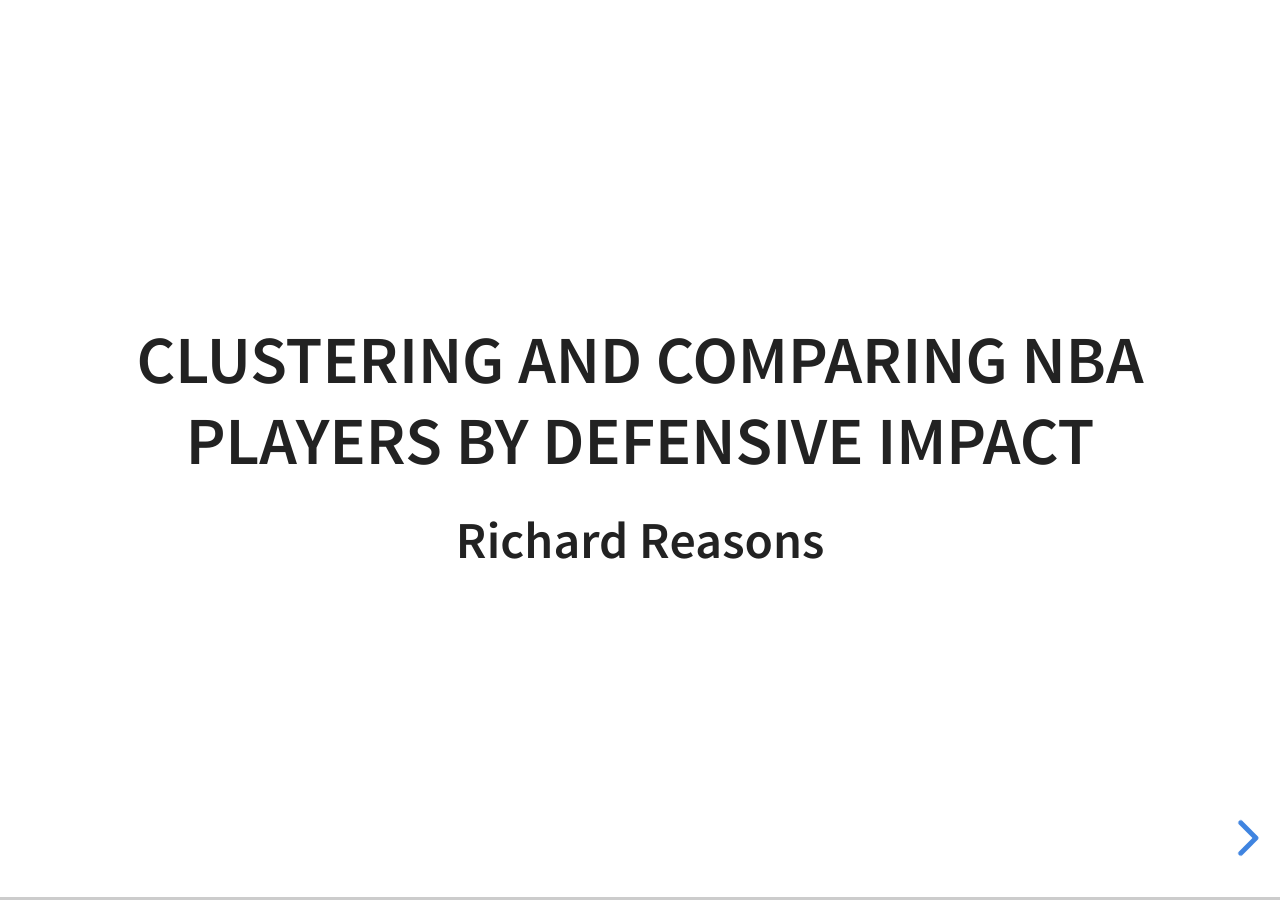
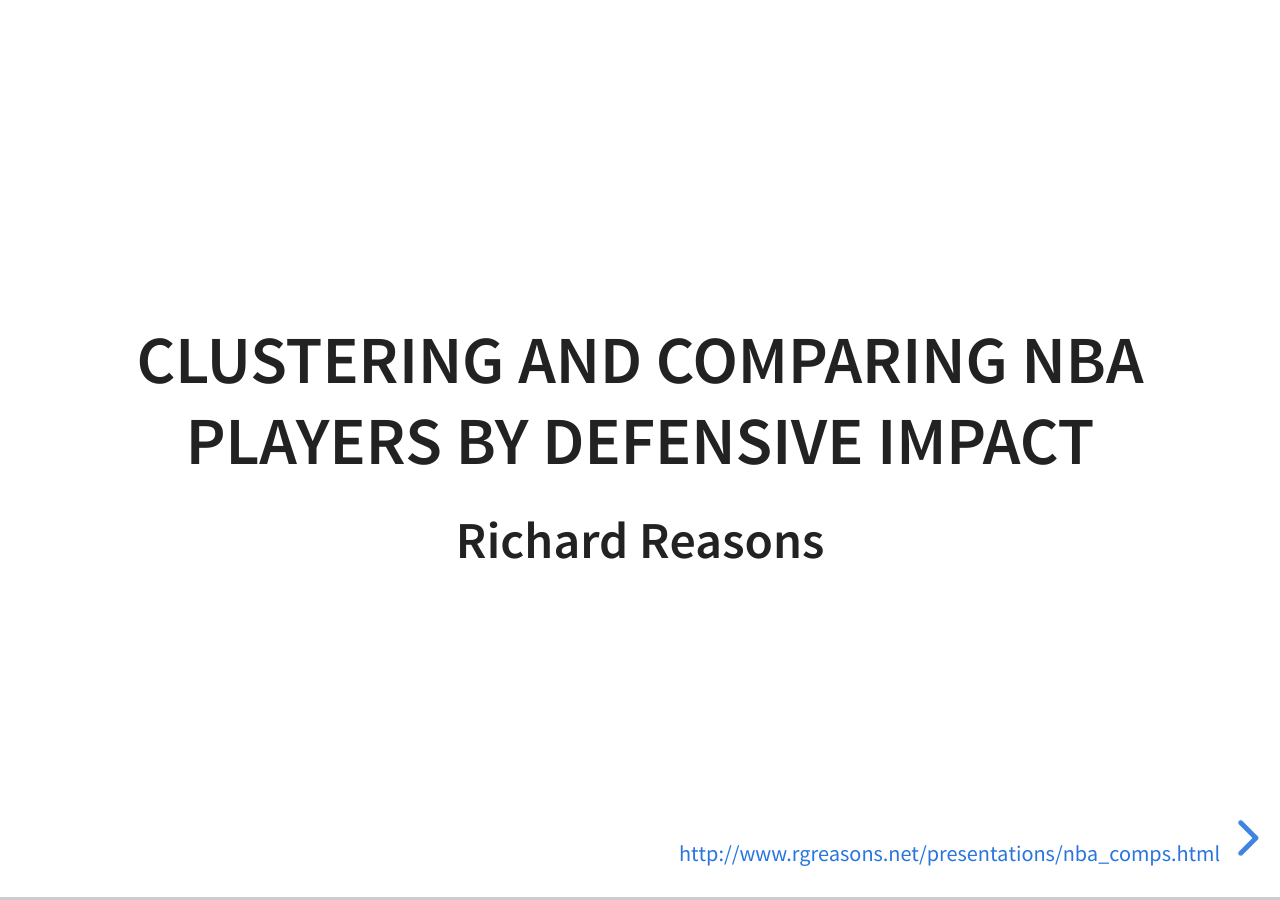
Before and after one commit to rgreasons/rgreasons.github.io, a Jekyll site: the page presentations/nba_comps.html, which Jekyll copies as it is, in a window 1280 px wide. Built offline with Jekyll 4.4.1, drawn with Linux system fonts in a browser that asks for light colours.

Commit message:
add additional PCA screenshots and code fragments

```diff
--- a/presentations/nba_comps.html
+++ b/presentations/nba_comps.html
@@ -22,14 +22,26 @@
 				height: auto;
 				width: 60%;
 			}
+			.footers {
+				font-size: 18px;
+				position: absolute;
+				bottom: 10px;
+				right: 10px;
+			}
+			code {
+				font-size: 16px;
+			}
 		</style>
 	</head>
 	<body>
 		<div class="reveal">
 			<div class="slides">
 				<section>
-					<h3>Clustering and Comparing NBA Players by Defensive Impact</h3>
-					<b>Richard Reasons</b>
+					<section>
+						<h3>Clustering and Comparing NBA Players by Defensive Impact</h3>
+						<b>Richard Reasons</b>
+					</section>
+					<div class = 'footers'><a href='http://www.rgreasons.net/presentations/nba_comps.html'>http://www.rgreasons.net/presentations/nba_comps.html</a></div>
 				</section>
 				<!-- Basketball Stats vertical stack -->
 				<section>
@@ -67,12 +79,12 @@
 					<section>
 						Use official <a href="https://stats.nba.com">NBA Stats website</a>, which is powered by REST APIs
 						<br>
-						<img class = 'images' src="/img/nba_boxout.png" alt="Screenshot of the box out statistics on the NBA's website">
+						<img class = 'r-stretch' src="/img/nba_boxout.png" alt="Screenshot of the box out statistics on the NBA's website">
 					</section>
 					<section>
 						Use browser developer tools to discover REST endpoints
 						<br>
-						<img src="/img/nba_devtools.png" alt="A screenshot of my Chrome window while debugging how to leverage the NBA's backend APIs">
+						<img class = 'r-stretch' src="/img/nba_devtools.png" alt="A screenshot of my Chrome window while debugging how to leverage the NBA's backend APIs">
 					</section>
 					<section>
 						<ul>
@@ -88,12 +100,27 @@
 					<section>
 						Second Step: Data Cleanup & Feature Engineering
 					</section>
-					<section>Flatten multiple seasons to single datapoint</section>
 					<section>
 						<ul>
 							<li>Percentage Calculations</li>
 							<li>Aggregate Totals</li>
 						</ul>
+						<pre>
+							<code>
+			numeric_defense_stats = (numeric_defense_stats_aggs
+				.assign(
+					OPP_FG_PCT_LESS5 = lambda df: df.OPP_FGM_LESS5 / df.OPP_FGA_LESS5,
+					OPP_FG_PCT_5_9 = lambda df: df.OPP_FGM_5_9 / df.OPP_FGA_5_9,
+					...
+					DREB_CHANCE_PCT = lambda df: df.DREB / df.DREB_CHANCES,
+					DREB_CHANCE_PCT_ADJ = lambda df: df.DREB_CHANCE_PCT_ADJ / df.GP,
+					)
+				# coerce zeros and fix divide-by-zeros
+				.fillna(0)
+				.replace(np.inf, 0)
+			)
+							</code>
+						</pre>
 					</section>
 					<section>
 						Add Aggregate Player & Game Information
@@ -104,14 +131,36 @@
 						</ul>
 					</section>
 					<section>
+						<pre>
+							<code class = 'stretch'>
+	overall_stats_pre_index = (overall_stats_raw
+		.assign(PLAYER_ID = lambda df: df.idPlayer.astype(str))
+		.drop('idPlayer', axis='columns')
+		.groupby('PLAYER_ID')
+		.agg({
+			'isB2BFirst': sum,
+			'isB2BSecond': sum,
+			'countDaysRestPlayer': 'mean',
+			'countDaysNextGamePlayer': 'mean',
+			'numberGamePlayerSeason': 'max',
+			'isWin': sum,
+			'minutes': sum,
+			'ast': sum, 'stl': sum, 'blk': sum, 'tov': sum, 'pf': sum, 'plusminus': [sum, 'min', 'max']
+		})
+		.reset_index())
+							</code>
+						</pre>
+					</section>
+					<section>
 						Principal Component Analysis (PCA)
 						<ul>
 							<li>Scale Data</li>
 							<li>PCA w/ 50 components</li>
 						</ul>
+						<img class = 'r-stretch' src="/img/pca_one.png" alt="A screenshot of my notebook after first PCA transformation">
 					</section>
 					<section>
-						Signifcant correlation with playtime<br>
+						Signifcant correlation with playtime - <br>
 						First Principal component accounted for 53% of dataset variance
 					</section>
 					<section>
@@ -121,6 +170,25 @@
 							<li>Use standard "Per 36 Minutes" adjustment</li>
 							<li>Reduced inpact of first principal component from 53% to 11%</li>
 						</ul>
+					</section>
+					<section>
+						<pre>
+							<code>
+			combined_per36 = (combined_stats
+        .assign(per36_factor = lambda df: 36.0 / df.MIN,
+                OPP_FGM_LESS5 = lambda df: df.OPP_FGM_LESS5 * df.per36_factor,
+                OPP_FGA_LESS5 = lambda df: df.OPP_FGA_LESS5 * df.per36_factor,
+                OPP_FGM_5_9 = lambda df: df.OPP_FGM_5_9 * df.per36_factor,
+                ...
+                tov_sum = lambda df: df.tov_sum * df.per36_factor,
+                pf_sum = lambda df: df.pf_sum * df.per36_factor,
+                plusminus_sum = lambda df: df.plusminus_sum * df.per36_factor
+                ))
+							</code>
+						</pre>
+					</section>
+					<section>
+						<img class = 'r-stretch' src="/img/pca_two.png" alt="A screenshot of my notebook after second PCA transformation">
 					</section>
 				</section>
 				<!-- T-SNE & Clustering Stack -->
@@ -158,7 +226,7 @@
 						Sample Comparisons
 					</Section>
 					<section>
-						<p>Lebron James</p>
+						<p>LeBron James</p>
 						<table>
 							<tr><th>Player Name</th><th>Player Cluster</th><th>Rank</th><th>Neighbor Player Name</th><th>% Match</th></tr>
 							<tr><td>LeBron James</td><td>3</td>	<td>1</td><td>Tobias Harris</td><td>0.986453</td></tr>
```
Also changed, not shown: img/pca_one.png (added), img/pca_two.png (added).
